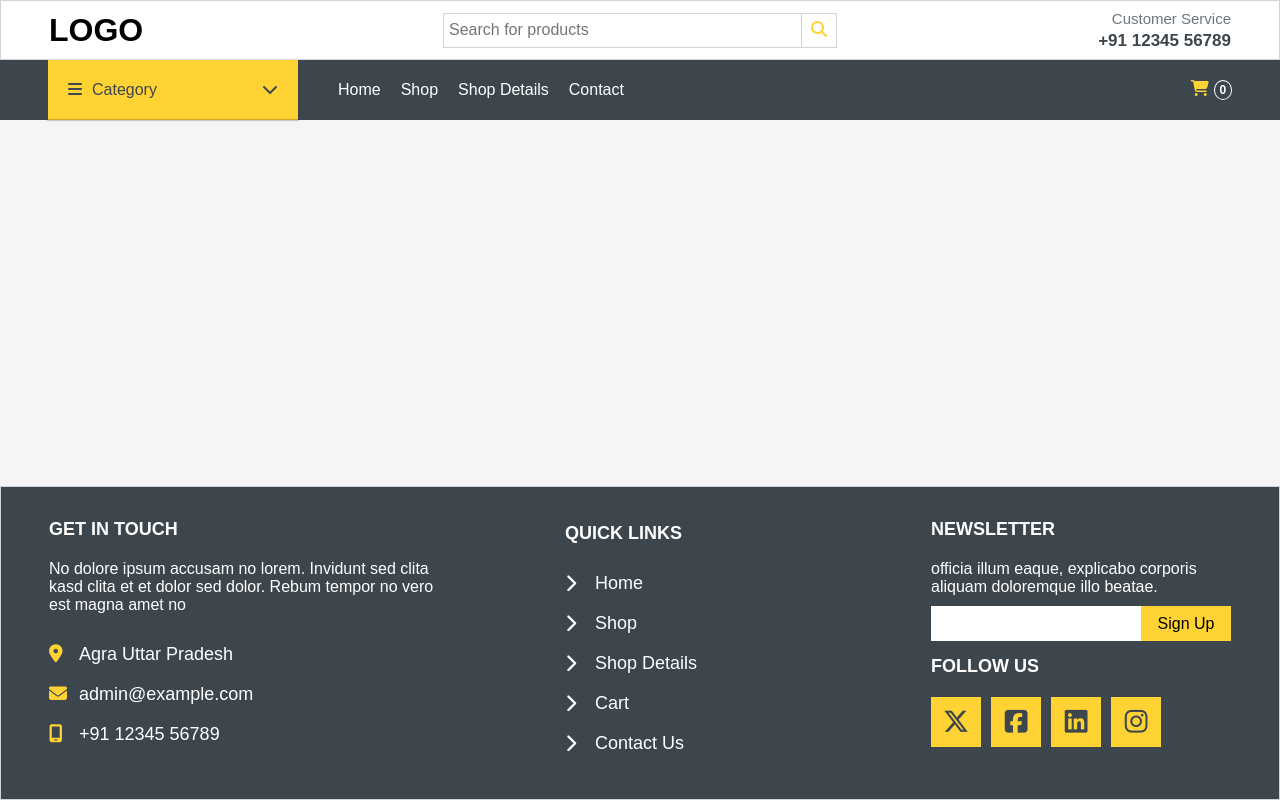
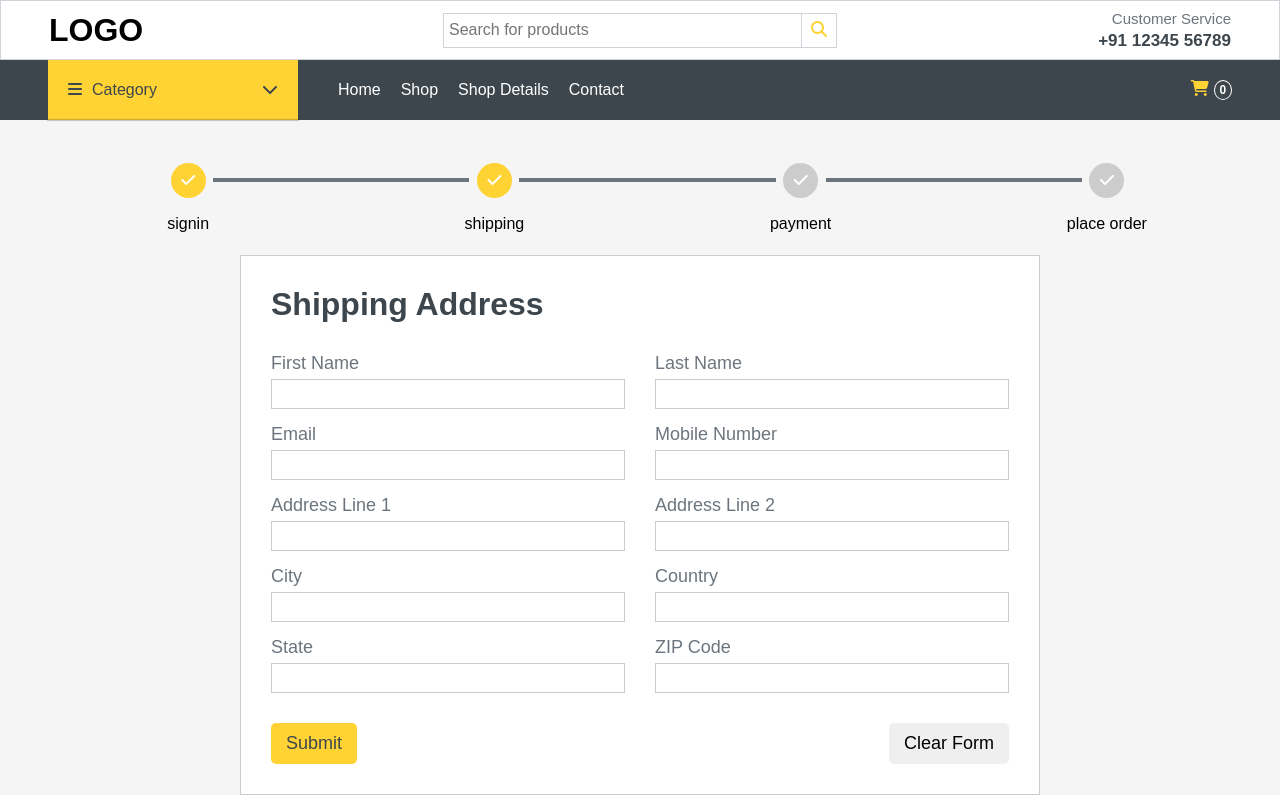
Before and after one commit to abhishek147singh/ngFrontend, an Angular app: page /shipping in a window 1280 px wide. Before the commit this address led to /. Shown: the top 801 px of the page. Built offline with nearby package versions, Linux system fonts and the light colour scheme.

Commit message:
shipping form

```diff
--- a/src/app/app.routes.ts
+++ b/src/app/app.routes.ts
@@ -4,6 +4,7 @@ import { ProductDetailsScreenComponent } from './presentation/screens/product-de
 import { CartScreenComponent } from './presentation/screens/cart-screen/cart-screen.component';
 import { ContactUsScreenComponent } from './presentation/screens/contact-us-screen/contact-us-screen.component';
 import { FilterProductScreenComponent } from './presentation/screens/filter-product-screen/filter-product-screen.component';
+import { ShippingScreenComponent } from './presentation/screens/shipping-screen/shipping-screen.component';
 
 export const routes: Routes = [
     {path:'', component:HomeScreenComponent},
@@ -11,4 +12,5 @@ export const routes: Routes = [
     {path:'cart', component:CartScreenComponent},
     {path:'contact-us', component:ContactUsScreenComponent},
     {path:'shop', component:FilterProductScreenComponent},
+    {path:'shipping', component:ShippingScreenComponent},
 ];
--- a/src/app/presentation/components/breadcrumb/breadcrumb.component.scss
+++ b/src/app/presentation/components/breadcrumb/breadcrumb.component.scss
@@ -5,7 +5,7 @@ $yellow:#FFD333;
 .breadcrumb{
     margin: 15px 0;
     height: 50px;
-    background-color: #fff;
+    background-color: hsl(0, 0%, 100%);
     padding-left: 15px;
 
     ul{
--- /dev/null
+++ b/src/app/presentation/components/stepper/stepper.component.html
@@ -0,0 +1,20 @@
+<div class="stepper">
+
+    @for (step of steps; track $index) {
+        <div class="step">
+            <div class="left"></div>
+
+            <div class="label" [ngClass]="{'success':step.isSuccess}">
+                <div class="icon-box">
+                    <i class="fa-solid fa-check"></i>
+                </div>
+                <div class="text">
+                    {{step.title}}
+                </div>
+            </div>
+
+            <div class="right"></div>
+        </div>
+    }
+
+</div>
--- /dev/null
+++ b/src/app/presentation/components/stepper/stepper.component.scss
@@ -0,0 +1,73 @@
+$light-font-color:#6C757D;
+$dark-font-color:#3D464D;
+$yellow:#FFD333;
+
+.stepper{
+    margin: 15px 0;
+    height: 50px;
+    padding-left: 15px;
+    display: flex;
+}
+
+.step{
+    width: 100%;
+    display: grid;
+    grid-template-columns: 1fr 50px 1fr;
+
+    .label{
+        width: 100%;
+        height: 100%;
+        display: flex;
+        justify-content: center;
+        align-items: center;
+        position: relative;
+
+        .icon-box{
+            width: 35px;
+            height: 35px;
+            display: flex;
+            justify-content: center;
+            align-items: center;
+            border-radius: 50%;
+            background-color: #ccc;
+            color: #fff;
+        }
+
+        .text{
+            width: max-content;
+            position: absolute;
+            top: calc(100% + 10px);
+            left: 50%;
+            font-size: 16px;
+            transform: translateX(-50%);
+        }
+
+        &.success{
+            .icon-box{
+                background-color: $yellow;
+            }
+        }
+    }
+
+    .left, .right{
+        width: 100%;
+        height: 2px;
+        border: 2px solid $light-font-color;
+        position: relative;
+        left: 0;
+        top: 50%;
+        transform: translateY(-50%);
+    }
+
+    &:first-child{
+        .left{
+            visibility: hidden;
+        }
+    }
+
+    &:last-child{
+        .right{
+            visibility: hidden;
+        }
+    }
+}
--- /dev/null
+++ b/src/app/presentation/screens/shipping-screen/shipping-screen.component.html
@@ -0,0 +1,105 @@
+<app-stepper [steps]="steps"></app-stepper>
+
+<div class="shipping-form-container">
+    <h1>Shipping Address</h1>
+
+    <div class="row">
+        <div class="col">
+            <div class="label-box">
+                <label for="fName">First Name</label>
+            </div>
+            <div class="input-box">
+                <input type="text" name="fName" id="fName">
+            </div>
+        </div>
+        <div class="col">
+            <div class="label-box">
+                <label for="lName">Last Name</label>
+            </div>
+            <div class="input-box">
+                <input type="text" name="lName" id="lName">
+            </div>
+        </div>
+    </div>
+
+    <div class="row">
+        <div class="col">
+            <div class="label-box">
+                <label for="email">Email</label>
+            </div>
+            <div class="input-box">
+                <input type="text" name="email" id="email">
+            </div>
+        </div>
+        <div class="col">
+            <div class="label-box">
+                <label for="mobile">Mobile Number</label>
+            </div>
+            <div class="input-box">
+                <input type="text" name="mobile" id="mobile">
+            </div>
+        </div>
+    </div>
+
+    <div class="row">
+        <div class="col">
+            <div class="label-box">
+                <label for="address1">Address Line 1</label>
+            </div>
+            <div class="input-box">
+                <input type="text" name="address1" id="address1">
+            </div>
+        </div>
+        <div class="col">
+            <div class="label-box">
+                <label for="address2">Address Line 2</label>
+            </div>
+            <div class="input-box">
+                <input type="text" name="address2" id="address2">
+            </div>
+        </div>
+    </div>
+
+    <div class="row">
+        <div class="col">
+            <div class="label-box">
+                <label for="city">City</label>
+            </div>
+            <div class="input-box">
+                <input type="text" name="city" id="city">
+            </div>
+        </div>
+        <div class="col">
+            <div class="label-box">
+                <label for="country">Country</label>
+            </div>
+            <div class="input-box">
+                <input type="text" name="country" id="country">
+            </div>
+        </div>
+    </div>
+
+    <div class="row">
+        <div class="col">
+            <div class="label-box">
+                <label for="state">State</label>
+            </div>
+            <div class="input-box">
+                <input type="text" name="state" id="state">
+            </div>
+        </div>
+        <div class="col">
+            <div class="label-box">
+                <label for="zip">ZIP Code</label>
+            </div>
+            <div class="input-box">
+                <input type="text" name="zip" id="zip">
+            </div>
+        </div>
+    </div>
+
+    <div class="actions">
+        <button class="btn submit" type="submit">Submit</button>
+        <button class="btn clear" type="reset">Clear Form</button>
+    </div>
+</div>
--- /dev/null
+++ b/src/app/presentation/screens/shipping-screen/shipping-screen.component.scss
@@ -0,0 +1,69 @@
+$light-font-color:#6C757D;
+$dark-font-color:#3D464D;
+$yellow:#FFD333;
+
+.shipping-form-container{
+    width: 100%;
+    max-width: 800px;
+    margin:50px auto;
+    border: 1px solid #ccc;
+    padding: 30px;
+    background-color: #fff;
+
+    h1{
+        color: $dark-font-color;
+        margin-bottom: 30px;
+    }
+}
+
+.row{
+    width: 100%;
+    display: flex;
+    justify-content: space-between;
+    margin-top: 15px;
+
+    .col{
+        width: calc(50% - 15px);
+
+        .label-box{
+            font-size: 18px;
+            color: $light-font-color;
+            margin-bottom: 5px;
+        }
+
+        .input-box{
+            width: 100%;
+
+            input{
+                width: 100%;
+                padding: 5px 10px;
+                font-size: 16px;
+                border: 1px solid #ccc;
+                outline: none;
+            }
+        }
+
+    }
+}
+
+.actions{
+    margin-top: 30px;
+    width: 100%;
+    display: flex;
+    align-items: center;
+    justify-content: space-between;
+
+    .btn{
+        padding: 10px 15px;
+        font-size: 18px;
+        border: none;
+        outline: none;
+        border-radius: 5px;
+        cursor: pointer;
+
+        &.submit{
+            background-color: $yellow;
+            color: $dark-font-color;
+        }
+    }
+}
--- /dev/null
+++ b/src/app/presentation/screens/shipping-screen/shipping-screen.component.ts
@@ -0,0 +1,19 @@
+import { Component } from '@angular/core';
+import { StepperComponent } from '../../components/stepper/stepper.component';
+
+@Component({
+  selector: 'app-shipping-screen',
+  standalone: true,
+  imports: [StepperComponent],
+  templateUrl: './shipping-screen.component.html',
+  styleUrl: './shipping-screen.component.scss'
+})
+
+export class ShippingScreenComponent {
+  steps = [
+    { title:'signin', isSuccess:true},
+    { title:'shipping', isSuccess:true},
+    { title:'payment', isSuccess:false},
+    { title:'place order', isSuccess:false},
+  ]
+}
```
Also changed, not shown: src/app/presentation/components/stepper/stepper.component.ts (added, +16 -0 lines), 2 other files (tests, documents, lock files or other folders).
